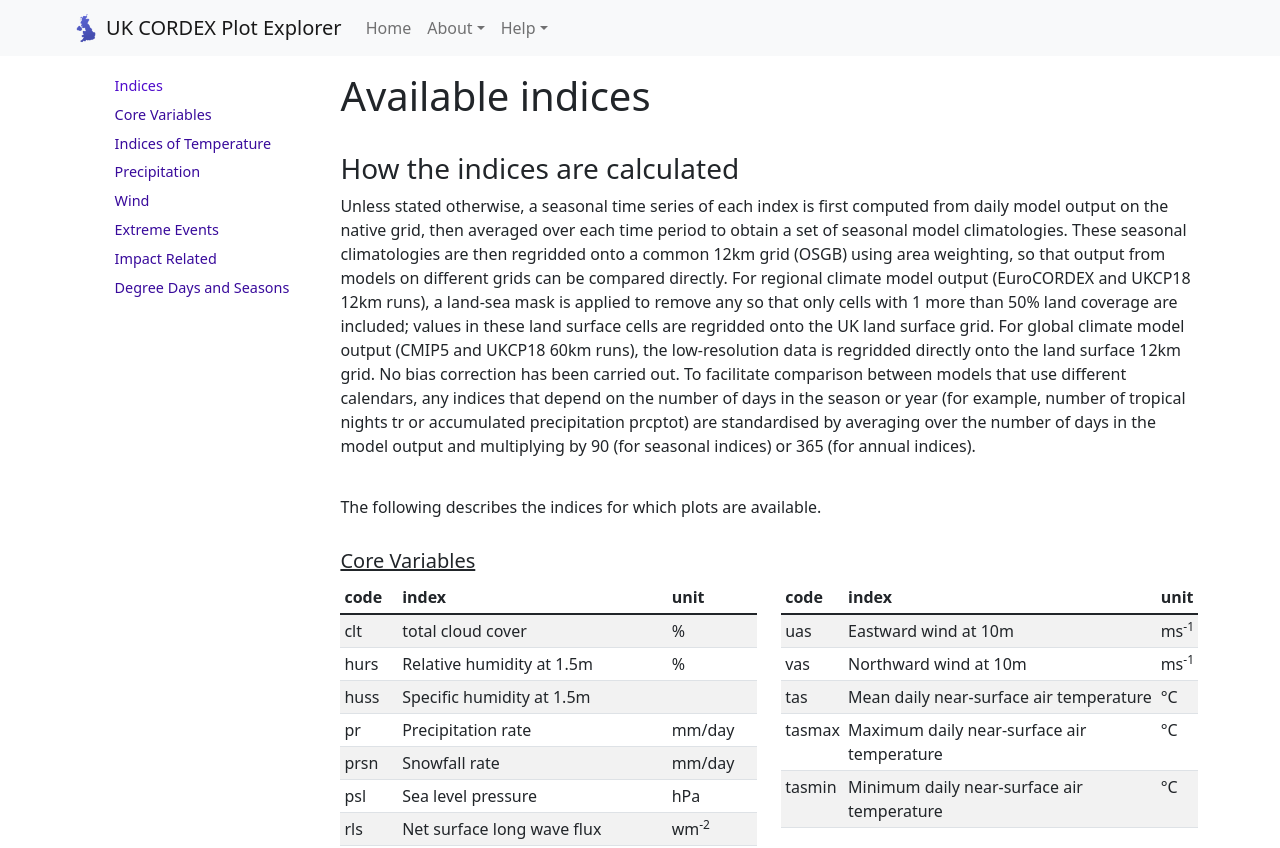
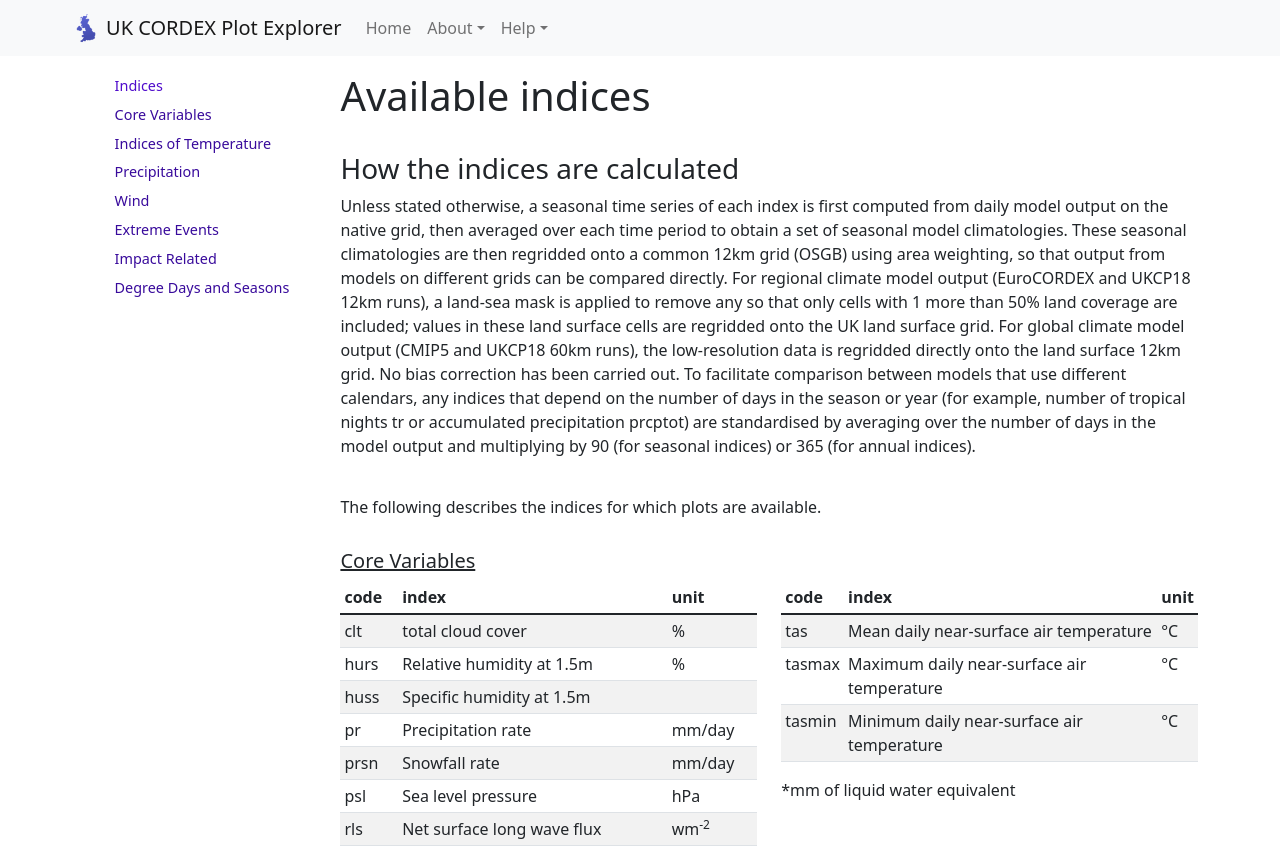
Before and after one commit to UCL/UKCORDEX-plot-explorer-dev, a React (Create React App) app: page /#/indices-help in a window 1280 px wide. Shown: the top 848 px of the page. Built offline with nearby package versions, Linux system fonts and the light colour scheme.

Commit message:
Update src/components/ExtraPages/Help/IndicesHelp.js
Co-authored-by: Raquel Alegre <r.alegre@ucl.ac.uk>

```diff
--- a/src/components/ExtraPages/Help/IndicesHelp.js
+++ b/src/components/ExtraPages/Help/IndicesHelp.js
@@ -199,20 +199,6 @@ function IndicesHelp() {
                   </tr>
                 </thead>
                 <tbody>
-                  <tr>
-                    <td>uas</td>
-                    <td>Eastward wind at 10m </td>
-                    <td>
-                      ms<sup>-1</sup>
-                    </td>
-                  </tr>
-                  <tr>
-                    <td>vas</td>
-                    <td>Northward wind at 10m</td>
-                    <td>
-                      ms<sup>-1</sup>
-                    </td>
-                  </tr>
                   <tr>
                     <td>tas</td>
                     <td>Mean daily near-surface air temperature</td>
```
